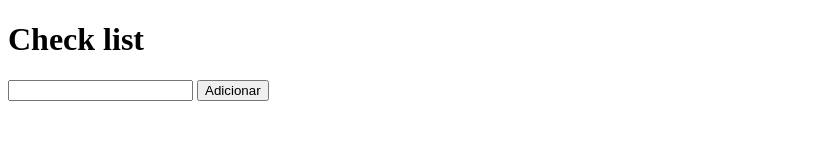
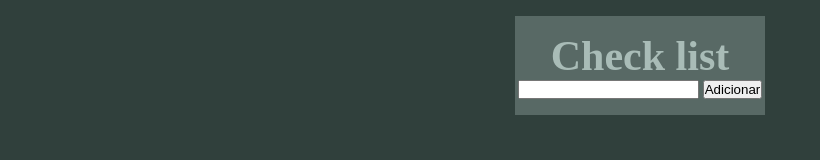
Before and after one commit to Ricellyo/To-do-list_, a plain HTML site: page index.html in a window 1280 px wide. Shown: the whole page, without its empty margins (0-820 px from the left). Drawn offline with Linux system fonts and the light colour scheme.

Commit message:
implementando cores e posicionamento ao projetos

```diff
--- a/index.html
+++ b/index.html
@@ -3,15 +3,17 @@
 <head>
     <meta charset="UTF-8">
     <meta name="viewport" content="width=device-width, initial-scale=1.0">
-
+    <link rel="stylesheet" href="style.css">
     <title>To-do-list</title>
 </head>
 <body>
-    <h1> Check list</h1>
-    <input type="text">
-    <button>Adicionar</button>
-    <ul>
+    <main>
+        <h1> Check list</h1>
+        <input type="text">
+        <button>Adicionar</button>
+        <ul>
 
-    </ul>
+        </ul>
+    </main>
 </body>
 </html>
--- /dev/null
+++ b/style.css
@@ -0,0 +1,33 @@
+/*
+.color1 { #ebf2f2 };
+.color2 { #d0f2e7 };
+.color3 { #bcebdf };
+.color4 { #ade0db };
+.color5 { #d9dbdb };
+*/
+* {
+    margin: 0;
+    padding: 0;
+    box-sizing: border-box;
+}
+body {
+    background-color: #30403c;
+
+}
+main {
+    /* border: 1px solid red ; */
+    width: 100vh;
+    max-width: 250px;
+    margin: 16px auto;
+    text-align: center;
+    padding: 16px 0;
+    background-color: #586965;
+}
+
+main h1 {
+
+    /* color: #ade0db; */
+    font-size: 42px;
+    color: #a9bcb7;
+
+}
```
